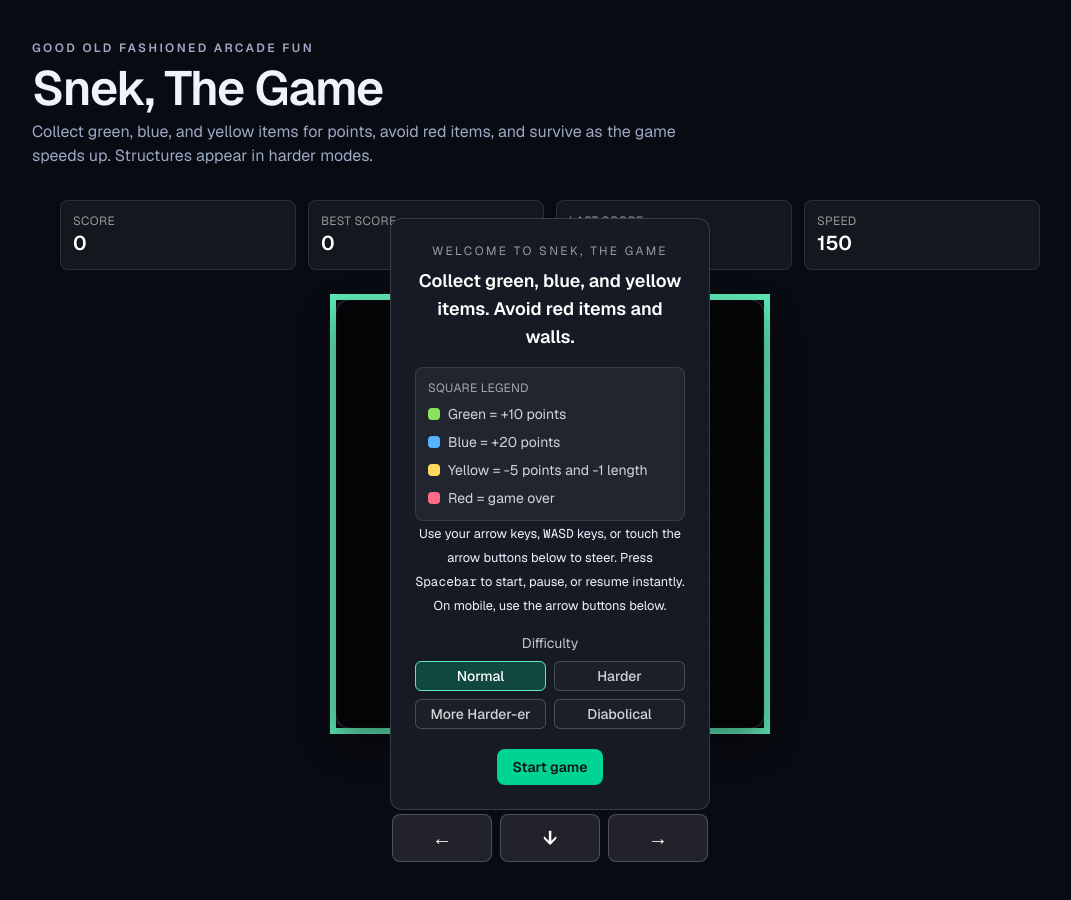
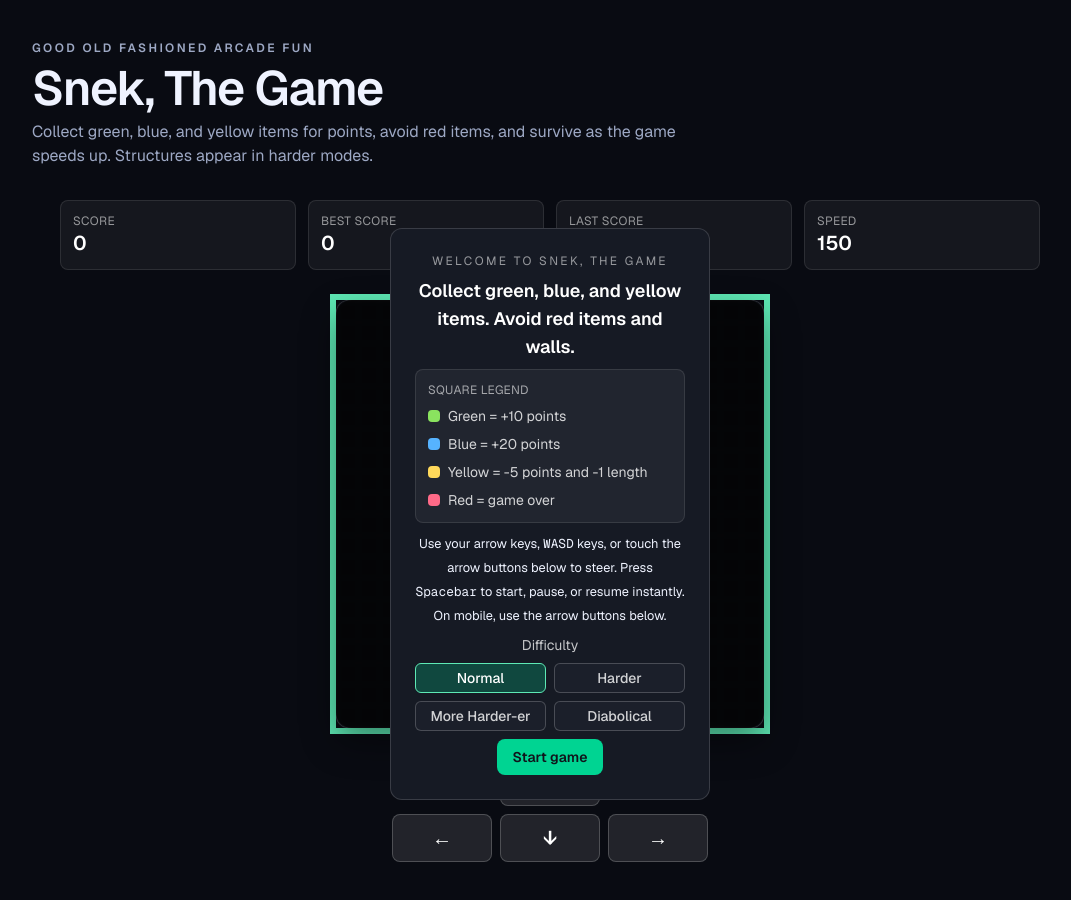
Before and after one commit to simonproudfootxyz/snek, a Next.js app: page / in a window 1280 px wide. Shown: the whole page, without its empty margins (90-1161 px from the left). Built offline with nearby package versions, Linux system fonts and the light colour scheme.

Commit message:
- adjust margins in game instruction modal for more consistency

```diff
--- a/src/features/game/components/GameOverModal.tsx
+++ b/src/features/game/components/GameOverModal.tsx
@@ -112,7 +112,7 @@ export function GameOverModal({
         <button
           type="button"
           onClick={onRestart}
-          className="mt-5 rounded-lg bg-emerald-400 px-4 py-2 text-sm font-semibold text-[#10141b] transition hover:bg-emerald-300"
+          className="mt-2 rounded-lg bg-emerald-400 px-4 py-2 text-sm font-semibold text-[#10141b] transition hover:bg-emerald-300"
         >
           Play again
         </button>
--- a/src/features/game/components/GameStartOverlay.tsx
+++ b/src/features/game/components/GameStartOverlay.tsx
@@ -23,7 +23,7 @@ export function GameStartOverlay({
           Collect green, blue, and yellow items. Avoid red items
           {hasStructures ? ", structures, and walls." : " and walls."}
         </p>
-        <div className="mt-4 rounded-lg border border-white/10 bg-white/5 p-3 text-left">
+        <div className="mt-2 rounded-lg border border-white/10 bg-white/5 p-3 text-left">
           <p className="text-xs uppercase tracking-wide text-white/60">
             Square legend
           </p>
@@ -48,7 +48,7 @@ export function GameStartOverlay({
             </li>
           </ul>
         </div>
-        <p>
+        <p className="mt-2">
           <small>
             Use your arrow keys, <code>WASD</code> keys, or touch the arrow
             buttons below to steer. Press <code>Spacebar</code> to start, pause,
@@ -71,7 +71,7 @@ export function GameStartOverlay({
             <small>On mobile, use the arrow buttons below.</small>
           </li>
         </ul> */}
-        <fieldset className="mt-4">
+        <fieldset className="mt-2">
           <legend className="mb-2 text-sm text-white/75">Difficulty</legend>
           <div className="grid grid-cols-2 gap-2">
             {Object.entries(difficultyLabels).map(([difficultyKey, label]) => {
@@ -107,7 +107,7 @@ export function GameStartOverlay({
         <button
           type="button"
           onClick={onStart}
-          className="mt-5 rounded-lg bg-emerald-400 px-4 py-2 text-sm font-semibold text-[#10141b] transition hover:bg-emerald-300"
+          className="mt-2 rounded-lg bg-emerald-400 px-4 py-2 text-sm font-semibold text-[#10141b] transition hover:bg-emerald-300"
         >
           Start game
         </button>
```
